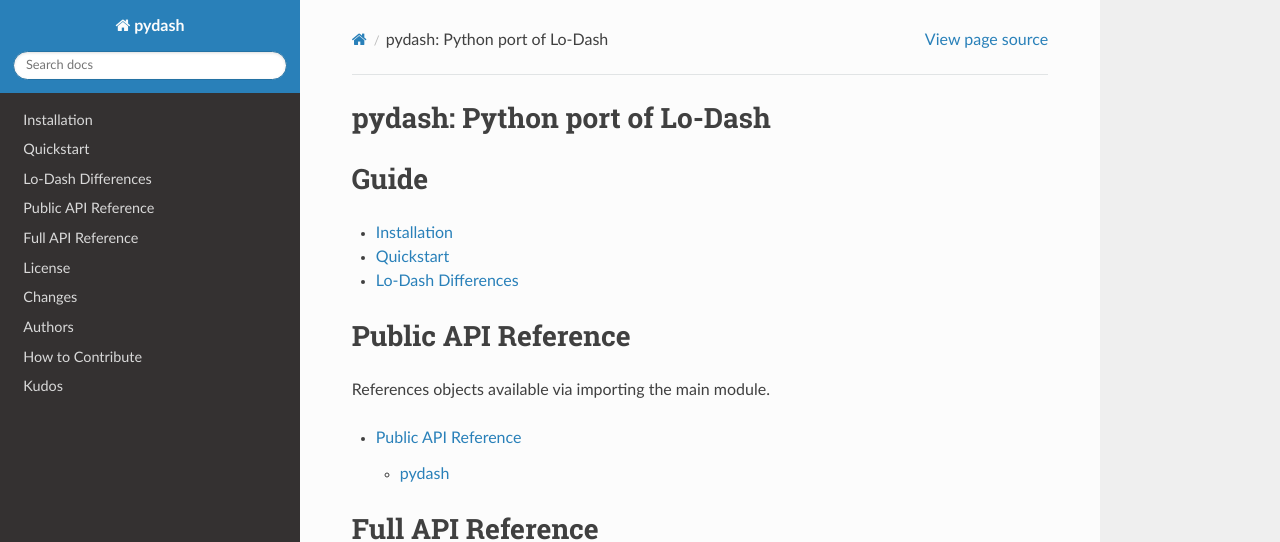
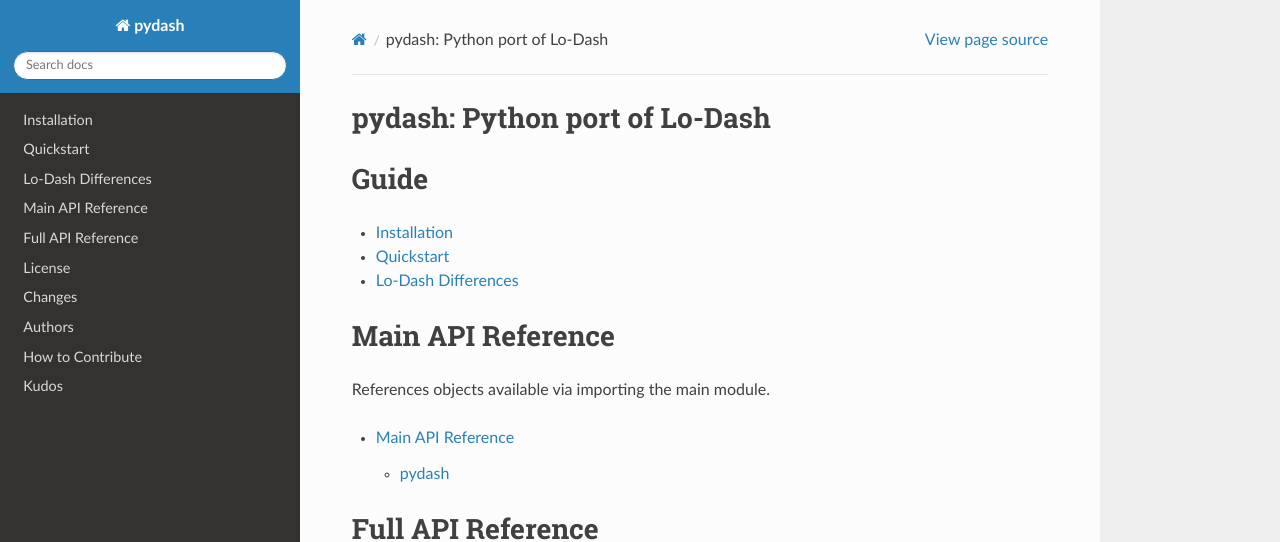
Before and after one commit to dgilland/pydash, a Sphinx documentation site: the page built from docs/index.rst, in a window 1280 px wide and 1350 px high. Shown: the top 542 px of the window. Built offline with Sphinx 7.4.7 and the Read the Docs theme 2.0.0, drawn with Linux system fonts in a browser that asks for light colours; the version number could not be read and is left out.

```diff
--- a/docs/api.rst
+++ b/docs/apifull.rst
@@ -1,4 +1,4 @@
-.. _api:
+.. _apifull:
 
 ******************
 Full API Reference
--- a/docs/public.rst
+++ b/docs/apimain.rst
@@ -1,8 +1,8 @@
-.. _pydash:
+.. _apimain:
 
-********************
-Public API Reference
-********************
+******************
+Main API Reference
+******************
 
 All public functions are available by importing the main module.
 
--- a/docs/index.rst
+++ b/docs/index.rst
@@ -13,15 +13,15 @@ Guide
     quickstart
     differences
 
-Public API Reference
-====================
+Main API Reference
+==================
 
 References objects available via importing the main module.
 
 .. toctree::
     :maxdepth: 2
 
-    public
+    apimain
 
 Full API Reference
 ==================
@@ -48,6 +48,6 @@ Project Info
 Indices and tables
 ==================
 
-* :ref:`genindex`
-* :ref:`modindex`
-* :ref:`search`
+- :ref:`genindex`
+- :ref:`modindex`
+- :ref:`search`
```
Also changed, not shown: other parts of docs/index.rst (+1 -1 lines).
